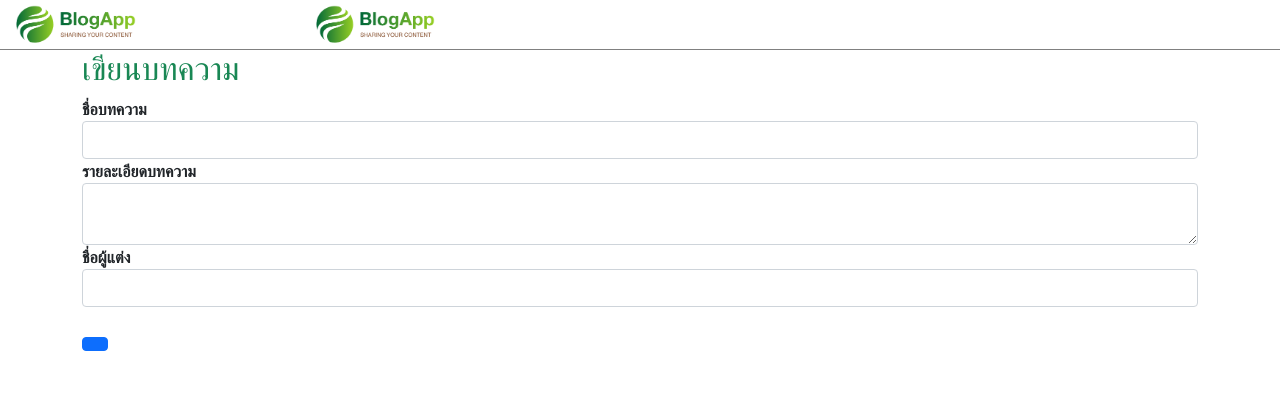
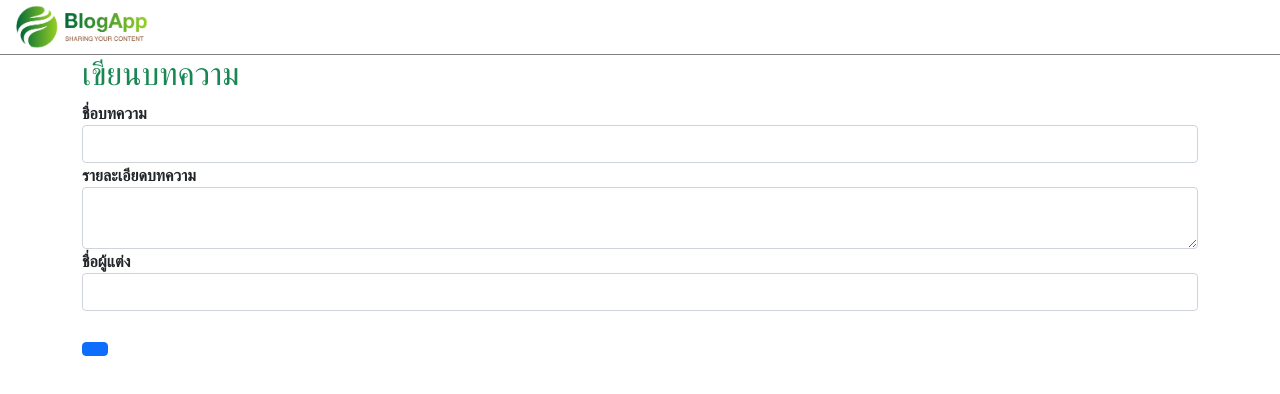
Before and after one commit to Nathapons/react-django, a React (Create React App) app in the folder client/: page /post in a window 1280 px wide. Shown: the top 394 px of the page. Built offline with nearby package versions, Linux system fonts and the light colour scheme.

Commit message:
set style logo

```diff
--- a/client/package.json
+++ b/client/package.json
@@ -6,6 +6,7 @@
     "@testing-library/jest-dom": "^5.16.5",
     "@testing-library/react": "^13.4.0",
     "@testing-library/user-event": "^13.5.0",
+    "antd": "^5.1.5",
     "axios": "^1.2.0",
     "express": "^4.18.2",
     "react": "^18.2.0",
--- a/client/src/Components/BlogTable.js
+++ b/client/src/Components/BlogTable.js
@@ -32,7 +32,7 @@ export default function BlogTable() {
             {blogs.map((blog, index)=> (
                 <tr>
                     <th scope="row">{blog.id}</th>
-                    <td><p className='' to={`/post/${blog.id}`}>{blog.title}</p></td>
+                    <td><Link to={`/post/${blog.id}`}>{blog.title}</Link></td>
                     <td>{blog.content}</td>
                     <td>{blog.author}</td>
                     <td>{blog.created_at}</td>
--- a/client/src/Components/MenuBar.js
+++ b/client/src/Components/MenuBar.js
@@ -7,8 +7,7 @@ export default function MenuBar() {
   return (
     <nav class="navbar navbar-expand-lg px-4" className="menu-bar">
       <div style={{justifyContent: "space-between"}}>
-        <a href="/"><img src={logo} alt="Logo" className='haha'/></a>
-        <a href="/"><img src={logo} alt="Logo" className='haha'/></a>
+        <a href="/"><img src={logo} alt="Logo" className='logo'/></a>
       </div>
     </nav>
   )
--- a/client/src/Styles/Menubar.css
+++ b/client/src/Styles/Menubar.css
@@ -5,7 +5,7 @@
   border-bottom: 0.5px solid gray;
 }
 
-.haha {
-  width: 24%;
+.logo {
+  width: 25%;
   padding-right: 180px;
 }
```
Also changed, not shown: 1 other file (tests, documents, lock files or other folders).
